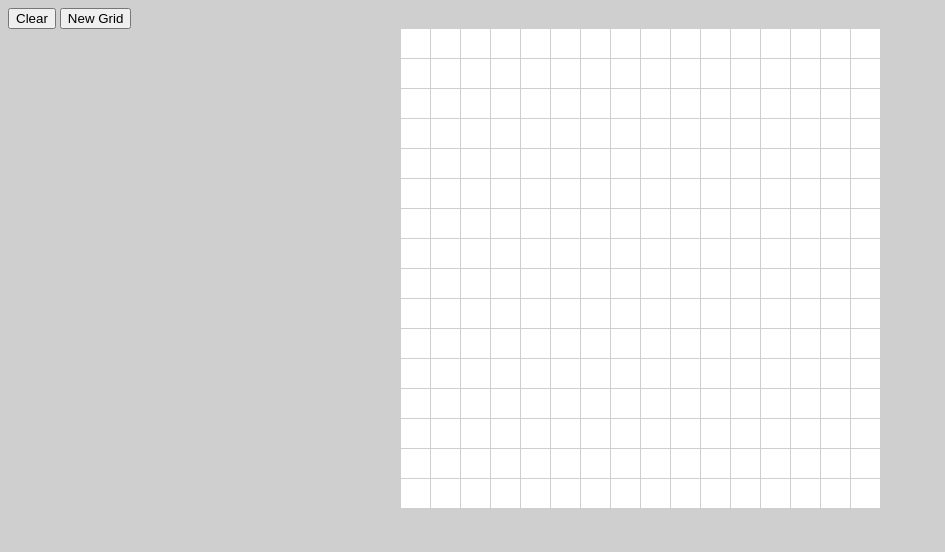
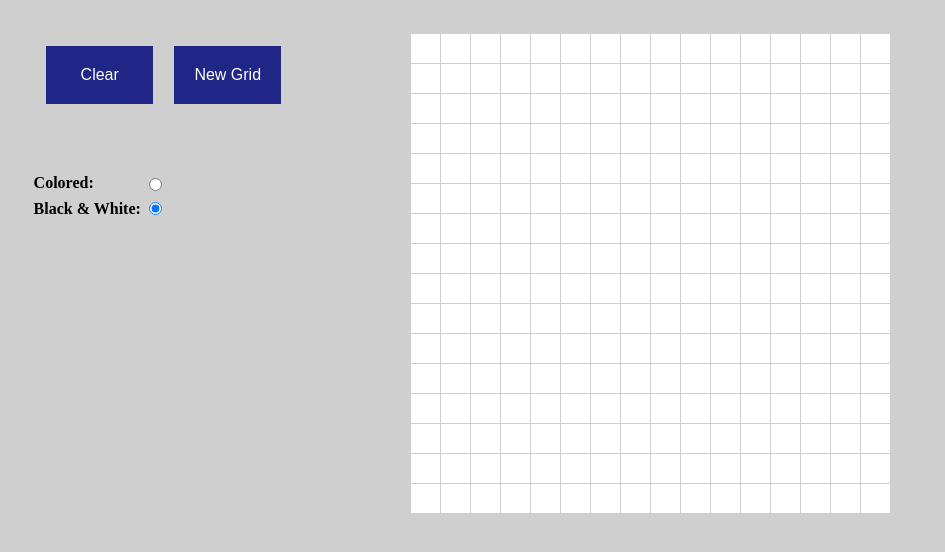
Before and after one commit to 0xtaf/etch-a-sketch, a plain HTML site: page index.html in a window 1280 px wide. Shown: the whole page, without its empty margins (0-945 px from the left). Drawn offline with Linux system fonts and the light colour scheme.

Commit message:
colored version added

```diff
--- a/grid.js
+++ b/grid.js
@@ -1,9 +1,35 @@
 window.container = document.querySelector('.container');
 const buttonClear = document.querySelector('button.clear');
 const buttonNew = document.querySelector('button.new');
+const coloredRGB = document.createElement('input');
+const blackRGB = document.createElement('input');
+const body = document.querySelector('body');
+const textForColoredRadio = document.createElement('h4');
+const textForBlackRadio = document.createElement('h4');
+
+textForBlackRadio.textContent = "Black & White:";
+textForColoredRadio.textContent ="Colored:";
+body.insertBefore(textForBlackRadio, body.childNodes[5]);
+body.insertBefore(textForColoredRadio, body.childNodes[5]);
+textForColoredRadio.className = "textClassFirst";
+textForBlackRadio.className = "textClassSecond";
+
+
+body.insertBefore(coloredRGB, body.childNodes[5]);
+coloredRGB.type ="radio";
+coloredRGB.className ="coloredRGB";
+body.insertBefore(blackRGB, body.childNodes[5]);
+blackRGB.type ="radio";
+blackRGB.className = "blackRGB";
+blackRGB.checked = true;
+coloredRGB.addEventListener('change', changeRGB);
+blackRGB.addEventListener('change',changeBlackRGB);
+
+
 
 let gridWidth = 480;
 let blockPadding = 14.5+"px";
+
 buttonClear.addEventListener('click', clearGrid);
 buttonNew.addEventListener('click', newGrid);
 
@@ -16,9 +42,23 @@ for (let i = 0; i < 256; i++){
 
 }
 
+//default buton ayarla black için
+function paint(e) {
+    if (coloredRGB.checked != true){
+        let colorPercentage = 0;
+        colorPercentage = (colorPercentage - ((colorPercentage*10)/100));
+        console.log(colorPercentage);
+        e.target.style.backgroundColor = `rgb(${colorPercentage}%,${colorPercentage}%,${colorPercentage}%)`;
+    } else {
+        let x = Math.floor(Math.random() * 250);
+        let y = Math.floor(Math.random() * 200);
+        let z = Math.floor(Math.random() * 230);
+        e.target.style.backgroundColor = `rgb(${x}%,${y}%,${z}%)`;
+    }
 
-function paint(e) {
-    e.target.style.backgroundColor = "grey";
+    // colorPercentage = (colorPercentage - ((colorPercentage*10)/100));
+    // console.log(colorPercentage);
+    // e.target.style.backgroundColor = `rgb(${colorPercentage}%,${colorPercentage}%,${colorPercentage}%)`;
 }
 
 function clearGrid(){
@@ -26,9 +66,11 @@ function clearGrid(){
     for (let k=0; k<grids.length;k++) {
         grids[k].style.backgroundColor = '#ffffff';
     }
+
+
 }
 function newGrid(){
-    const body = document.querySelector('body');
+
     body.removeChild(container);
     container = document.createElement('div');
     body.appendChild(container);
@@ -53,3 +95,18 @@ function newGrid(){
         grid.addEventListener('mouseenter', paint);
     }
 }
+
+function changeRGB(){
+    if (coloredRGB.checked == true){
+        if (blackRGB.checked = true){
+            blackRGB.checked = false;
+        }
+    }
+}
+function changeBlackRGB(){
+    if (blackRGB.checked == true){
+        if (coloredRGB.checked = true){
+            coloredRGB.checked = false;
+        }
+    }
+}
--- a/style.css
+++ b/style.css
@@ -4,6 +4,9 @@
     column-gap: 1px;
     row-gap: 1px;
     justify-content: center;
+    margin-left: 31.5%;
+    position: absolute;
+    margin-top: 2%;
 }
 
 .containerNew {
@@ -11,6 +14,9 @@
     column-gap: 1px;
     row-gap: 1px;
     justify-content: center;
+    margin-left: 31.5%;
+    position: absolute;
+    margin-top: 2%;
 }
 
 .container .gridClass {
@@ -24,3 +30,66 @@
 body {
     background-color: #cfcfcf;
 }
+
+.textClassFirst {
+    position: absolute;
+    margin-top: 13%;
+    margin-left: 2%
+}
+.textClassSecond {
+    position: absolute;
+    margin-top: 15%;
+    margin-left: 2%
+}
+
+.coloredRGB {
+    position: absolute;
+    margin-top: 13.3%;
+    margin-left: 11%;
+}
+
+.blackRGB {
+    position: absolute;
+    margin-top: 15.18%;
+    margin-left: 11%;
+}
+
+body .clear{
+    background-color: rgb(31, 38, 133); /* Green */
+    border: none;
+    color: white;
+    padding: 15px 32px;
+    text-align: center;
+    text-decoration: none;
+    display: inline-block;
+    font-size: 16px;
+    outline: none;
+    position: absolute;
+    margin-top: 3%;
+    margin-left: 3%;
+    padding: 20px 34.2px;
+}
+
+body .new{
+    background-color: rgb(31, 38, 133); /* Green */
+    border: none;
+    color: white;
+    padding: 15px 32px;
+    text-align: center;
+    text-decoration: none;
+    display: inline-block;
+    font-size: 16px;
+    outline: none;
+    position: absolute;
+    margin-top: 3%;
+    margin-left: 13%;
+    padding: 20px 20px;
+}
+
+body .clear:active {
+    transform: scale(1.1);
+}
+
+body .new:active {
+    transform: scale(1.1);
+}
```
